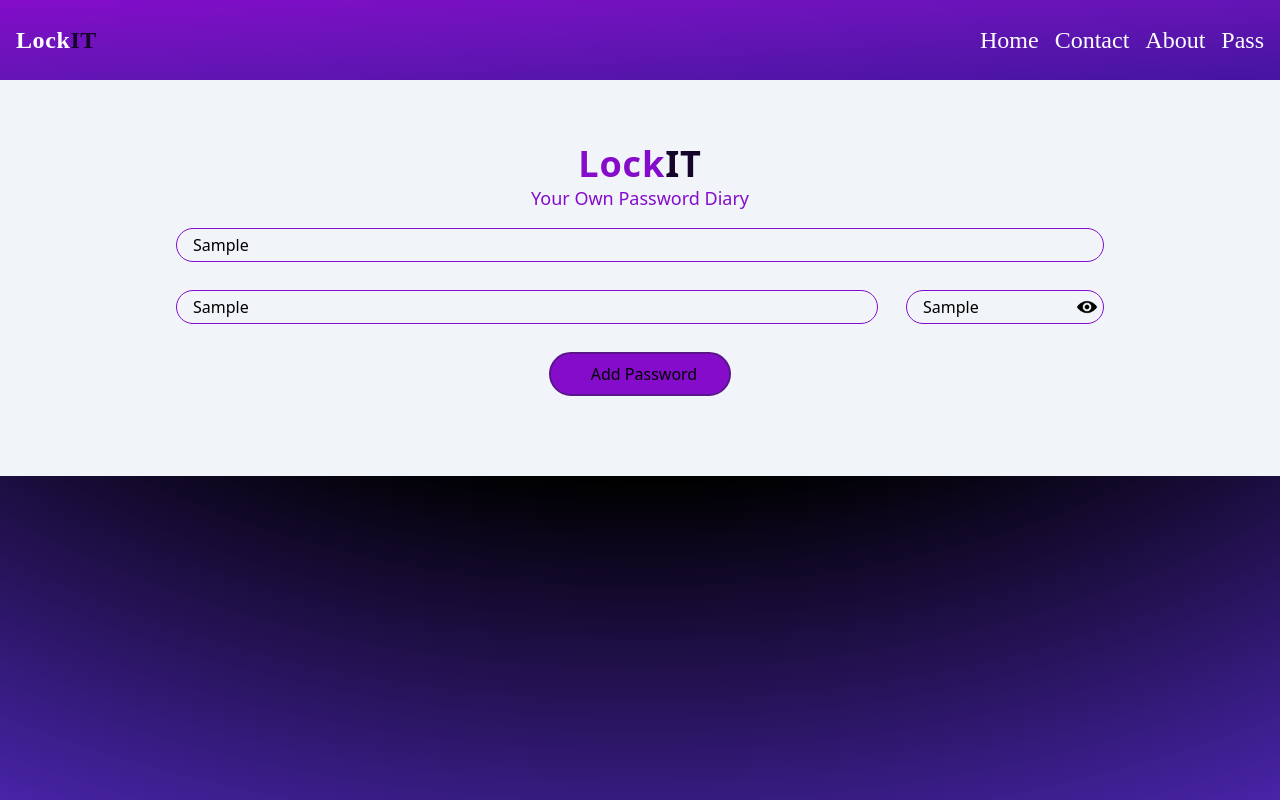
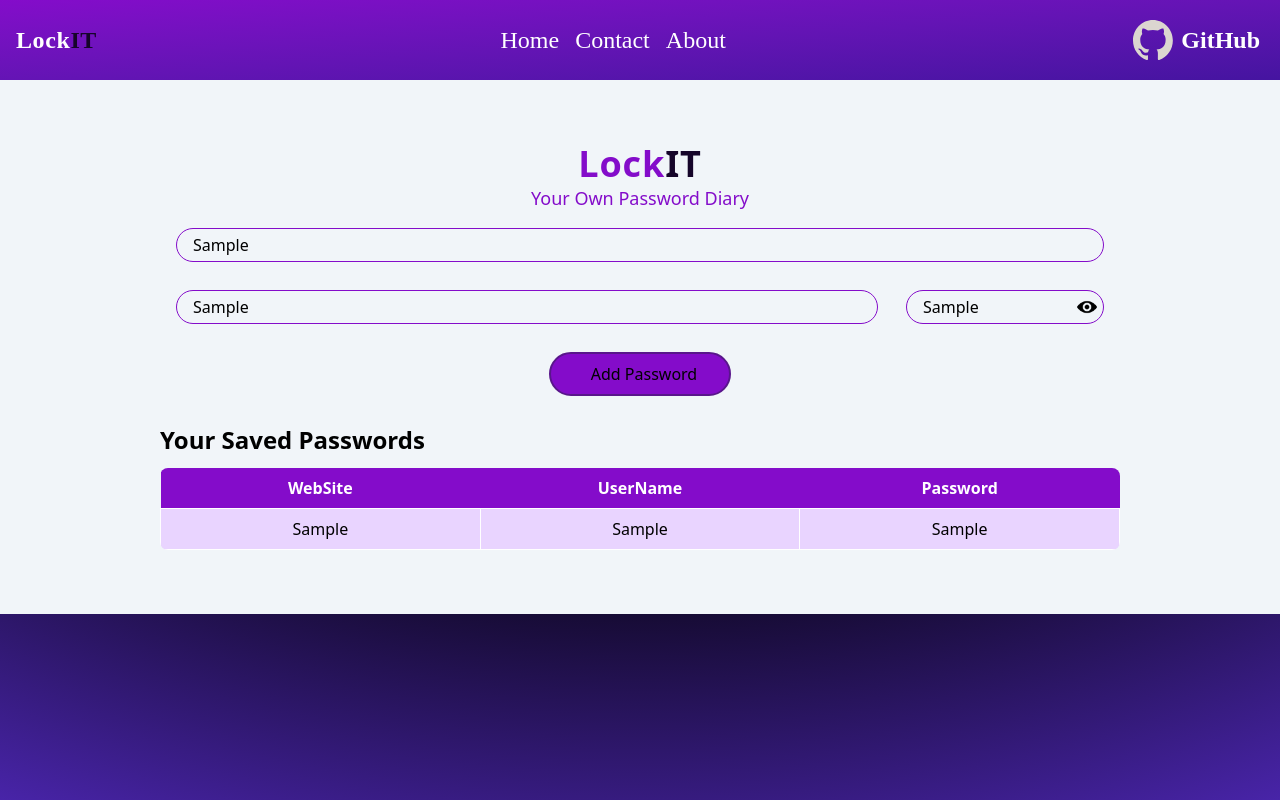
Before and after one commit to faizzz11/LockIT, a React (Vite) app: page / in a window 1280 px wide. Both pictures are taken after typing "Sample", "Sample", "Sample" into the empty fields and a click on the button "Add Password". Built offline with nearby package versions, Linux system fonts and the light colour scheme; some icons are missing.

Commit message:
added some functionality

```diff
--- a/src/App.jsx
+++ b/src/App.jsx
@@ -2,6 +2,7 @@ import { useState } from "react";
 import "./App.css";
 import Navbar from "./Components/Navbar";
 import Manager from "./Components/Manager";
+import Footer from "./Components/Footer";
 
 function App() {
   const [count, setCount] = useState(0);
@@ -10,6 +11,7 @@ function App() {
     <>
       <Navbar />
       <Manager />
+      <Footer />
     </>
   );
 }
--- /dev/null
+++ b/src/Components/Footer.jsx
@@ -0,0 +1,10 @@
+import React from 'react'
+
+const Footer = () => {
+    return (
+       <>
+       </>
+    )
+}
+
+export default Footer
--- a/src/Components/Manager.jsx
+++ b/src/Components/Manager.jsx
@@ -1,44 +1,133 @@
 import React from "react";
-import { useRef } from "react";
+import { useRef, useState, useEffect } from "react";
 
 const Manager = () => {
+  const [Form, setForm] = useState({ site: "", username: "", pass: "" });
+  const [PassArr, setPassArr] = useState([]);
+  useEffect(() => {
+    let Passwords = localStorage.getItem("passwords");
+    if (Passwords) {
+      setPassArr(JSON.parse(Passwords));
+    }
+  }, []);
 
-  const ref = useRef()
+  const ref = useRef();
   const showPassword = () => {
-    if(ref.current.src.includes("/icons/eyecross.png")){
-      ref.current.src = "/icons/eye.png"
-    }else{
-      ref.current.src = "/icons/eyecross.png"
+    if (ref.current.src.includes("/icons/eyecross.png")) {
+      ref.current.src = "/icons/eye.png";
+    } else {
+      ref.current.src = "/icons/eyecross.png";
     }
+  };
 
- }
+  const savePass = () => {
+    console.log(Form);
+    setPassArr([...PassArr, Form]);
+    localStorage.setItem("passwords", JSON.stringify([...PassArr, Form]));
+    console.log([...PassArr, Form]);
+  };
 
+  const handleChange = (e) => {
+    setForm({ ...Form, [e.target.name]: e.target.value });
+  };
 
   return (
     <>
-     <div className="absolute inset-0 -z-10 h-full w-full items-center px-5 py-24 [background:radial-gradient(125%_125%_at_50%_10%,#000_40%,#63e_100%)]"></div>
+      <div className="absolute inset-0 -z-10 h-full w-full items-center px-5 py-24 [background:radial-gradient(125%_125%_at_50%_10%,#000_40%,#63e_100%)]"></div>
 
       <div className=" bg-slate-100 mycontainer">
-      <h1 className="text-center font-bold tracking-wide text-[#840cca] text-4xl">Lock<span className='text-[#16052a] text-[gradient-to-br from-[#840cca] to-[#4514a0]]'>IT</span></h1>
-        <p className="text-[#840cca] text-lg text-center">Your Own Password Diary</p>
+        <h1 className="text-center font-bold tracking-wide text-[#840cca] text-4xl">
+          Lock
+          <span className="text-[#16052a] text-[gradient-to-br from-[#840cca] to-[#4514a0]]">
+            IT
+          </span>
+        </h1>
+        <p className="text-[#840cca] text-lg text-center">
+          Your Own Password Diary
+        </p>
+
         <div className="text-black flex flex-col p-4 gap-7 items-center">
-          <input className="border border-[#840cca]  rounded-full w-full p-4 py-1" placeholder="Enter Website URL" type="text" name="" id="" />
+          <input
+            value={Form.site}
+            onChange={handleChange}
+            className="border border-[#840cca]  rounded-full w-full p-4 py-1"
+            placeholder="Enter Website URL"
+            type="text"
+            name="site"
+            id=""
+          />
+
           <div className="flex w-full justify-between gap-7">
-          <input className="border border-[#840cca] rounded-full w-full p-4 py-1" placeholder="Enter Username" type="text" name="" id="" />
-          <div className="relative">
-          <input className="border border-[#840cca] rounded-full w-full p-4 py-1" placeholder="Enter Password" type="text" name="" id="" />
-          <span className="absolute right-[3px] top-[3px] cursor-pointer" onClick={showPassword}>
-            <img ref={ref} className="p-1" width={28} src="/icons/eye.png" alt="eye" /></span>
+            <input
+              value={Form.username}
+              onChange={handleChange}
+              className="border border-[#840cca] rounded-full w-full p-4 py-1"
+              placeholder="Enter Username"
+              type="text"
+              name="username"
+              id=""
+            />
+
+            <div className="relative">
+              <input
+                value={Form.pass}
+                onChange={handleChange}
+                className="border border-[#840cca] rounded-full w-full p-4 py-1"
+                placeholder="Enter Password"
+                type="text"
+                name="pass"
+                id=""
+              />
+              <span
+                className="absolute right-[3px] top-[3px] cursor-pointer"
+                onClick={showPassword}
+              >
+                <img
+                  ref={ref}
+                  className="p-1"
+                  width={28}
+                  src="/icons/eye.png"
+                  alt="eye"
+                />
+              </span>
+            </div>
           </div>
 
-          </div>
+          <button
+            onClick={savePass}
+            className="flex hover:text-white justify-center items-center hover:bg-purple-600 gap-2 px-8 py-2 w-fit rounded-full bg-[#840cca] cursor-pointer border-[2px] border-purple-900"
+          >
+            <lord-icon
+              src="https://cdn.lordicon.com/jgnvfzqg.json"
+              trigger="hover"
+            ></lord-icon>
+            Add Password
+          </button>
+        </div>
+        <div className="passwords">
+          <h2 className="font-bold text-2xl py-3">Your Saved Passwords</h2>
+          {PassArr.length === 0 && <div>Add Some Password To View</div>}
 
-          <button className="flex hover:text-white justify-center items-center hover:bg-purple-600 gap-2 px-8 py-2 w-fit rounded-full bg-[#840cca] cursor-pointer border-[2px] border-purple-900">
-          <lord-icon
-    src="https://cdn.lordicon.com/jgnvfzqg.json"
-    trigger="hover">
-</lord-icon>
-            Add Password</button>
+          {PassArr.length != 0 &&<table className="table-auto w-full overflow-hidden rounded-lg">
+            <thead className="bg-[#840cca] text-white">
+              <tr>
+                  <th className="py-2">WebSite</th>
+                  <th className="py-2">UserName</th>
+                  <th className="py-2">Password</th>
+              </tr>
+            </thead>
+            <tbody className="bg-purple-200">
+              {PassArr.map((item,index) => {
+                return <tr key={index}>
+                <td className="py-2 border border-white text-center w-34"><a href={item.site} target="_blank">{item.site}</a></td>
+                <td className="py-2 border border-white text-center w-34">{item.username}</td>
+                <td className="py-2 border border-white text-center w-34">{item.pass}</td>
+              </tr>
+              })}
+
+
+            </tbody>
+          </table>}
         </div>
       </div>
     </>
--- a/src/Components/Navbar.jsx
+++ b/src/Components/Navbar.jsx
@@ -10,9 +10,13 @@ const Navbar = () => {
             <a className='hover:font-bold' href='#'>Home</a>
             <a className='hover:font-bold' href='#'>Contact</a>
             <a className='hover:font-bold' href='#'>About</a>
-            <a className='hover:font-bold' href='#'>Pass</a>
+
         </li>
        </ul>
+       <button className='text-white my-5 flex justify-center items-center'>
+        <img className='invert w-12 p-1' src="/public/icons/github.svg" alt="github" />
+         <span className="font-bold px-1">GitHub</span>
+       </button>
        </div>
     </nav>
   )
```
